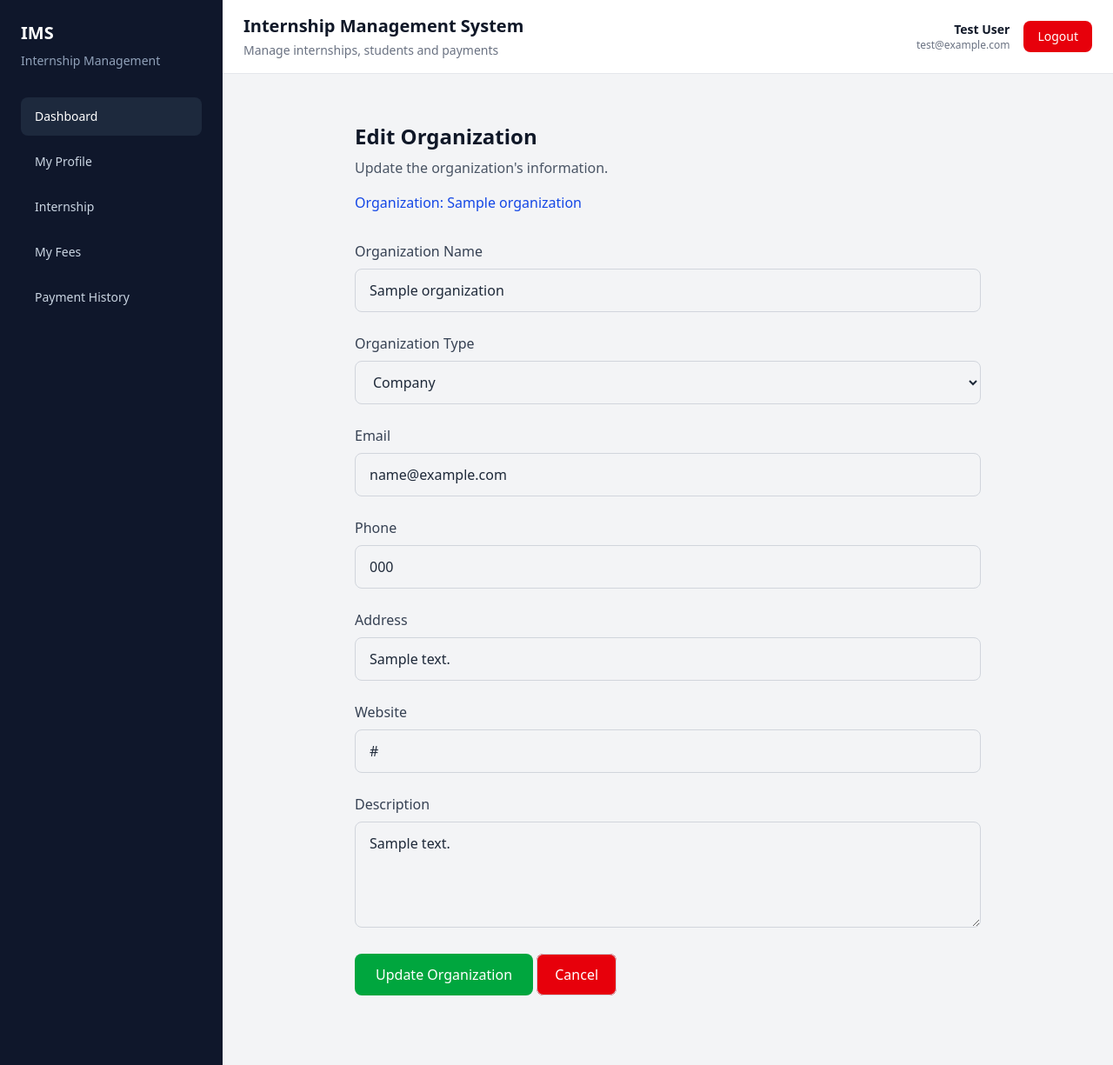
After one commit to Kwizera123/Internship_Management_System_2026, a Laravel app: page /admin/organizations/1/edit in a window 1280 px wide. The commit adds this page. Shown: the whole page at 87% size. Run offline with Laravel 12, Linux system fonts and the light colour scheme; a user stored in the database is signed in; data comes from the database, SQL or seed files in the repository; tables that the repository leaves empty hold one stand-in row (values such as "Sample post"); style sheets or scripts are compiled from the project's sources.

Commit message:
Admin Organization Editing has successfully completed

```diff
--- a/app/Http/Controllers/OrganizationController.php
+++ b/app/Http/Controllers/OrganizationController.php
@@ -41,4 +41,31 @@ class OrganizationController extends Controller
             ->with('success', 'Organization registered successfully.');
     }
 
+
+    public function edit(Organization $organization)
+    {
+        return view('admin.organizations-edit', [
+            'organization' => $organization,
+        ]);
+    }
+
+    public function update(Request $request, Organization $organization)
+        {
+            $validated = $request->validate([
+                'name' => ['required', 'string', 'max:255', 'unique:organizations,name,' . $organization->id],
+                'type' => ['required', 'in:company,government,ngo,educational_institution,other'],
+                'email' => ['nullable', 'email', 'max:255'],
+                'phone' => ['nullable', 'string', 'max:30'],
+                'address' => ['nullable', 'string', 'max:255'],
+                'website' => ['nullable', 'url', 'max:255'],
+                'description' => ['nullable', 'string'],
+            ]);
+
+            $organization->update($validated);
+
+            return redirect()
+                ->route('admin.organizations')
+                ->with('success', 'Organization updated successfully.');
+        }
+
 }
--- /dev/null
+++ b/resources/views/admin/organizations-edit.blade.php
@@ -0,0 +1,126 @@
+@extends('layouts.app')
+
+@section('content')
+
+  <div class="mx-auto max-w-3xl px-6 py-8">
+
+    <h1 class="text-2xl font-bold text-gray-900">
+      Edit Organization
+    </h1>
+
+    <p class="mt-2 text-gray-600">
+      Update the organization's information.
+    </p>
+
+    <p class="mt-4 font-medium text-blue-700">
+      Organization: {{ $organization->name }}
+    </p>
+
+    <form action="{{ route('admin.organizations.update', $organization) }}" method="POST" class="mt-8 space-y-6">
+
+      @csrf
+      @method('PUT')
+
+      <div>
+
+        <label class="mb-2 block font-medium text-gray-700">
+          Organization Name
+        </label>
+
+        <input type="text" name="name" value="{{ old('name', $organization->name) }}"
+          class="w-full rounded-lg border border-gray-300 px-4 py-3" placeholder="Enter organization name">
+
+      </div>
+
+      <div>
+        <label class="mb-2 block font-medium text-gray-700">
+          Organization Type
+        </label>
+
+        <select name="type" class="w-full rounded-lg border border-gray-300 px-4 py-3">
+          <option value="company" @selected(old('type', $organization->type) === 'company')>
+            Company
+          </option>
+
+          <option value="government" @selected(old('type', $organization->type) === 'government')>
+            Government Institution
+          </option>
+
+          <option value="ngo" @selected(old('type', $organization->type) === 'ngo')>
+            NGO
+          </option>
+
+          <option value="educational_institution" @selected(old('type', $organization->type) === 'educational_institution')>
+            Educational Institution
+          </option>
+
+          <option value="other" @selected(old('type', $organization->type) === 'other')>
+            Other
+          </option>
+        </select>
+      </div>
+
+      <div>
+        <label class="mb-2 block font-medium text-gray-700">
+          Email
+        </label>
+
+        <input type="email" name="email" value="{{ old('email', $organization->email) }}"
+          class="w-full rounded-lg border border-gray-300 px-4 py-3" placeholder="Enter organization email">
+      </div>
+
+      <div>
+        <label class="mb-2 block font-medium text-gray-700">
+          Phone
+        </label>
+
+        <input type="text" name="phone" value="{{ old('phone', $organization->phone) }}"
+          class="w-full rounded-lg border border-gray-300 px-4 py-3" placeholder="Enter organization phone">
+      </div>
+
+      <div>
+        <label class="mb-2 block font-medium text-gray-700">
+          Address
+        </label>
+
+        <input type="text" name="address" value="{{ old('address', $organization->address) }}"
+          class="w-full rounded-lg border border-gray-300 px-4 py-3" placeholder="Enter organization address">
+      </div>
+
+      <div>
+        <label class="mb-2 block font-medium text-gray-700">
+          Website
+        </label>
+
+        <input type="url" name="website" value="{{ old('website', $organization->website) }}"
+          class="w-full rounded-lg border border-gray-300 px-4 py-3" placeholder="https://example.com">
+      </div>
+
+      <div>
+        <label class="mb-2 block font-medium text-gray-700">
+          Description
+        </label>
+
+        <textarea name="description" rows="4" class="w-full rounded-lg border border-gray-300 px-4 py-3"
+          placeholder="Describe the organization">{{ old('description', $organization->description) }}</textarea>
+      </div>
+
+      <button type="submit" class="rounded-lg bg-green-600 px-6 py-3 text-white hover:bg-green-400">
+        Update Organization
+      </button>
+
+
+      <a href="{{ route('admin.organizations') }}"
+        class="rounded-lg bg-red-600 border border-gray-300 px-5 py-3 text-white hover:bg-red-400">
+        Cancel
+      </a>
+
+    </form>
+
+
+
+
+
+  </div>
+
+@endsection
--- a/routes/web.php
+++ b/routes/web.php
@@ -83,6 +83,14 @@ Route::post('/admin/organizations', [OrganizationController::class, 'store'])
     ->middleware(['auth', 'role:admin'])
     ->name('admin.organizations.store');
 
+Route::get('/admin/organizations/{organization}/edit', [OrganizationController::class, 'edit'])
+    ->middleware(['auth', 'role:admin'])
+    ->name('admin.organizations.edit');
+
+Route::put('/admin/organizations/{organization}', [OrganizationController::class, 'update'])
+    ->middleware(['auth', 'role:admin'])
+    ->name('admin.organizations.update');
+
 
 
 Route::get('/student/dashboard', [DashboardController::class, 'student'])
```
Also changed, not shown: resources/views/admin/organizations.blade.php (+12 -0 lines).
